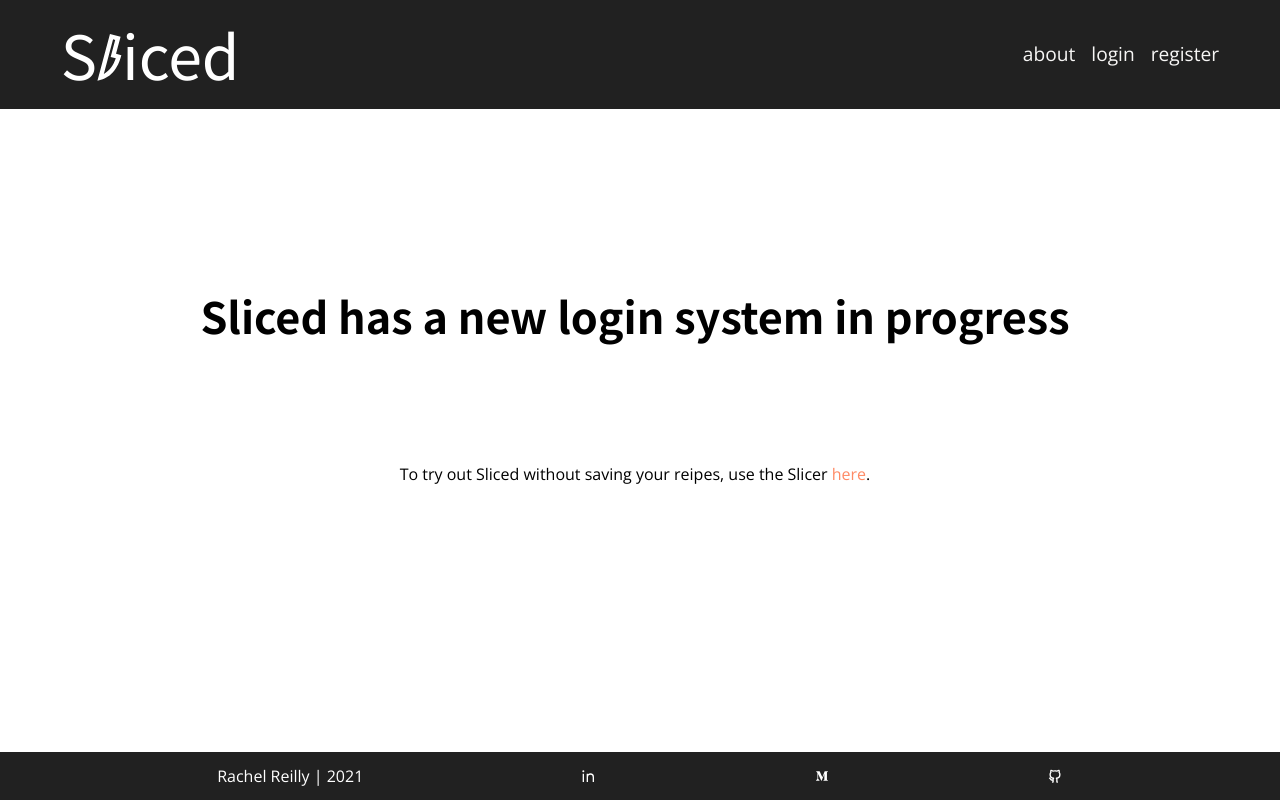
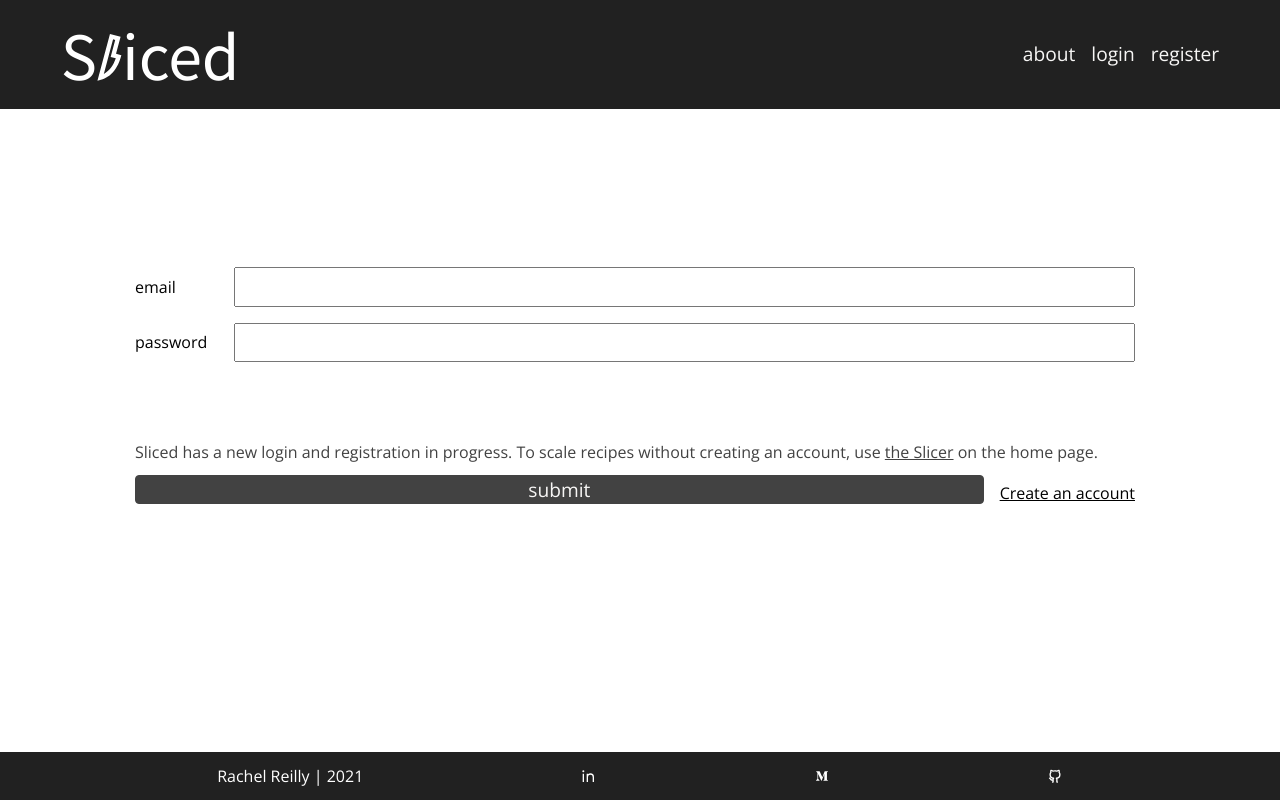
Before and after one commit to Rachanastasia/sliced, a Next.js app in the folder client/: page /login in a window 1280 px wide. Built offline with nearby package versions, Linux system fonts and the light colour scheme.

Commit message:
fixes temp login and registration pages

```diff
--- a/client/components/Login.js
+++ b/client/components/Login.js
@@ -1,31 +1,32 @@
 import React from 'react';
 import Link from 'next/link'
+import Button from './Button'
+import TempLoginRegistrationWarning from './TempLoginRegistrationWarning'
 import styles from '../styles/Login.module.css'
 
 function Login() {
     return (
-            <section className={styles.temp_block}>
-                <h2>Sliced has a new login system in progress</h2>
-                <span>To try out Sliced without saving your reipes, use the Slicer <Link href='/#slicer'>here</Link>. </span>
-                    {/* <form
+            <section className={styles.outer_wrapper}>
+                    <form
                         autoComplete='off'
-                        className='Login_form'>
+                        className={styles.form_wrapper}>
                         <fieldset>
-                            <label className='hidden' htmlFor='email'></label>
+                            <label  htmlFor='email'>email</label>
                             <input name='email' type='text'/>
                         </fieldset>
                         <fieldset>
-                            <label className='hidden' htmlFor='password'></label>
+                            <label  htmlFor='password'>password</label>
                             <input name='password' type='password' />
                         </fieldset>
-                        <div className='form-login-button-wrapper'>
-                            <Button disabled />
+                        <TempLoginRegistrationWarning />
+                        <div className={styles.button_wrapper}>
+                            <Button disabled buttonStyle={styles.button} disabled/>
                             <Link href='/register'>
-                                <span>Create an account</span>
+                                <span className={styles.button_link}>Create an account</span>
                             </Link>
                         </div>
 
-                    </form> */}
+                    </form>
                 </section>
 
     )
--- /dev/null
+++ b/client/components/TempLoginRegistrationWarning.js
@@ -0,0 +1,10 @@
+import Link from 'next/link'
+import styles from '../styles/Login.module.css'
+
+export default function TempLoginRegistrationWarning(){
+    return (
+        <div className={styles.warning_wrapper}>
+            <span className={styles.warning_text}>Sliced has a new login and registration in progress. To scale recipes without creating an account, use <Link href='/#slicer'><span className={styles.button_link}>the Slicer</span></Link> on the home page.</span>
+        </div>
+    )
+}
--- a/client/styles/Login.module.css
+++ b/client/styles/Login.module.css
@@ -1,15 +1,58 @@
-.temp_block{
+.outer_wrapper{
+    display: flex;
+    justify-content: center;
+    align-items: center;
     width: 100%;
     height: 100%;
-    max-height: 300px;
-    align-self: center;
+    overflow: hidden;
+}
+
+.form_wrapper{
     display: flex;
     flex-direction: column;
-    justify-content: space-evenly;
     align-items: center;
-    text-align: center;
+    justify-content: center;
+    max-width: var(--width-content-full);
+    align-self: center;
 }
 
-.temp_block span {
-    margin-top: var(--spacer-2);
+.warning_wrapper{
+    padding-top: var(--spacer-2-flex-lg);
+    display: flex;
+    flex-direction: column;
+    justify-content: center;
+    width: 100%;
+    padding-bottom: var(--spacer-1);
 }
+.warning_text{
+    color: var(--colors-gray);
+    font-size: 1rem;
+}
+
+.button_wrapper{
+    display: flex;
+    justify-content: space-between;
+    align-items: flex-end;
+    width: 100%;
+}
+
+.button{
+    margin-right: var(--spacer-2);
+    flex: 1;
+    background-color: var(--colors-gray);
+    border: 1px solid var(--colors-gray);
+    color: var(--colors-accent-extra-light);
+    cursor: not-allowed;
+}
+
+.button_link{
+    text-decoration: underline;
+    cursor: pointer;
+    font-size: 1rem;
+    line-height: 1rem;
+    margin-bottom: var(--spacer-1);
+}
+
+.button_link:hover, .button_link:focus{
+    color: var(--colors-accent-bold);
+}
--- a/client/styles/form.css
+++ b/client/styles/form.css
@@ -6,6 +6,7 @@ form{
     flex-direction: column;
     justify-content: center;
     align-items: center;
+    font-family: var(--font-body);
 }
 
 fieldset{
@@ -15,6 +16,7 @@ fieldset{
     align-items: center;
     outline: 0;
     border: 0;
+    padding-bottom: var(--spacer-2);
 }
 
 label{
@@ -46,61 +48,3 @@ textarea{
 textarea:active, textarea:focus{
     border: 1px solid var(--colors-accent-bold);
 }
-
-
-input[type=text]:focus,
-input[type=password]:focus{
-    outline: var(--border-width) solid var(--colors-accent);
-}
-
-
-
-
-.form_button {
-    outline: 0;
-    border:var(--border-width) solid var(--colors--accent-bright);
-}
-
-.form_button:focus,
-.form_button:active,
-.form_button:hover{
-    border: var(--border-width) solid var(--colors-accent-dark);
-    background-color: var(--colors-accent-dark);
-}
-
-.error_text{
-    color: var(--colors--accent-extreme);
-    font-size: var(--fontsize--sm);
-}
-
-.err{
-    border: var(--border-width) solid var(--colors--accent-extreme);
-}
-
-
-/* .form-login-button-wrapper{
-    width: inherit;
-    display: flex;
-    justify-content: space-between;
-    align-items: center;
-}
-
-.form-login-button-wrapper a{
-    text-align: right;
-} */
-
-
-.add-recipe-form fieldset{
-    flex-direction: column;
-    padding-top: 0;
-    align-items: flex-start;
-}
-
-.add-recipe-form button{
-    margin-top: var(--spacer-sm);
-}
-
-.add-recipe-form label{
-    font-size: var(--font-size-sm);
-    margin-bottom: var(--spacer-sm);
-}
```
Also changed, not shown: client/components/Register.js (+11 -12 lines).
